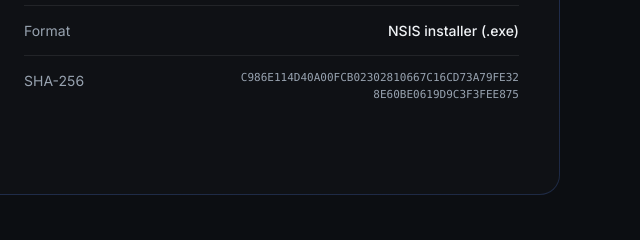
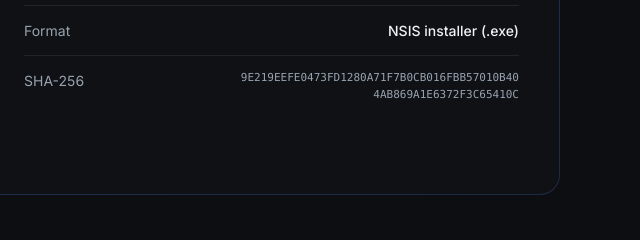
Before and after one commit to Byteings/Cleandesk-website, a plain HTML site: page index.html in a window 1280 px wide. Shown: the part 2524-2764 px from the top of the page, 640-1280 px from the left. Drawn offline with Linux system fonts and the light colour scheme.

Commit message:
Refined UI: human-crafted design system + installer refresh

```diff
--- a/index.html
+++ b/index.html
@@ -211,7 +211,7 @@
           <div class="meta-row"><dt>Version</dt><dd>1.0.0</dd></div>
           <div class="meta-row"><dt>Platform</dt><dd>Windows 10/11 x64</dd></div>
           <div class="meta-row"><dt>Format</dt><dd>NSIS installer (.exe)</dd></div>
-          <div class="meta-row"><dt>SHA-256</dt><dd class="hash">C986E114D40A00FCB02302810667C16CD73A79FE328E60BE0619D9C3F3FEE875</dd></div>
+          <div class="meta-row"><dt>SHA-256</dt><dd class="hash">9E219EEFE0473FD1280A71F7B0CB016FBB57010B404AB869A1E6372F3C65410C</dd></div>
         </dl>
       </div>
     </section>
```
Also changed, not shown: 1 other file.
